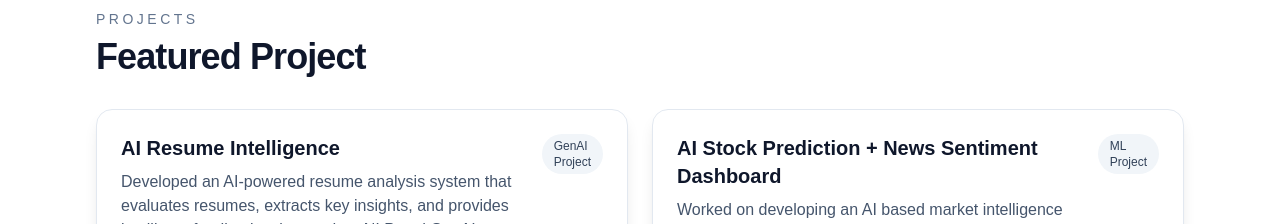
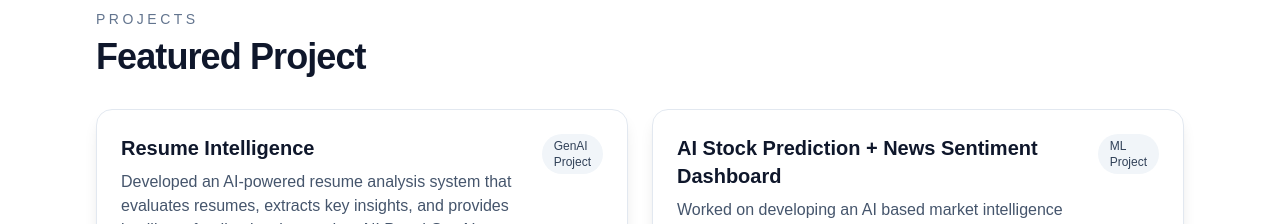
Before and after one commit to abdulxrahman-ai/abdulrahman, a Next.js app: page / in a window 1280 px wide. Shown: the part 1700-1924 px from the top of the page. Built offline with nearby package versions, Linux system fonts and the light colour scheme.

Commit message:
Update page.tsx

```diff
--- a/app/page.tsx
+++ b/app/page.tsx
@@ -363,7 +363,7 @@ export default function Page() {
               <div className="flex items-start justify-between gap-4">
                 <div>
                   <h3 className="text-xl font-semibold text-slate-900">
-                    AI Resume Intelligence
+                    Resume Intelligence
                   </h3>
                   <p className="mt-2 text-slate-600">
                     Developed an AI-powered resume analysis system that evaluates resumes, extracts key insights,
```
